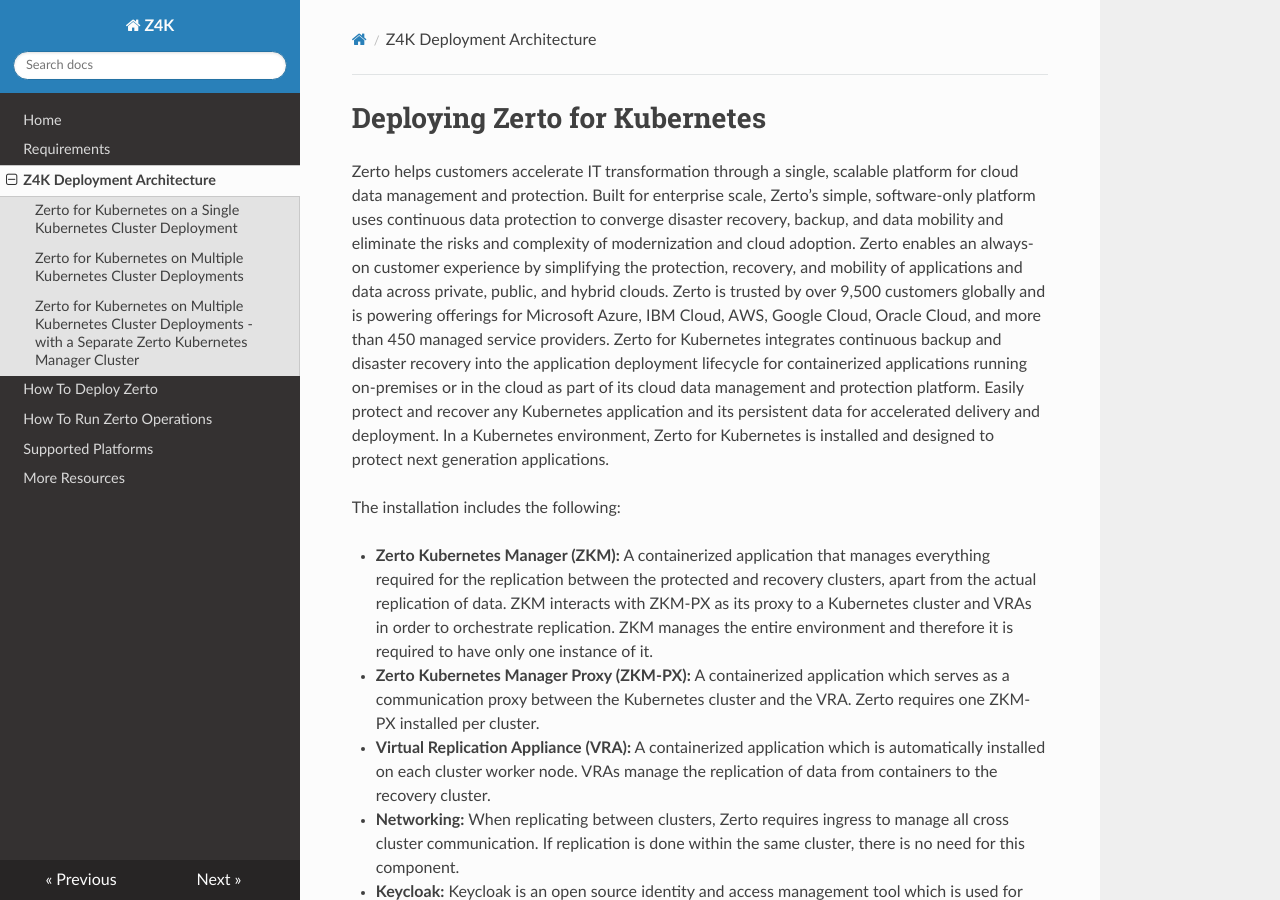
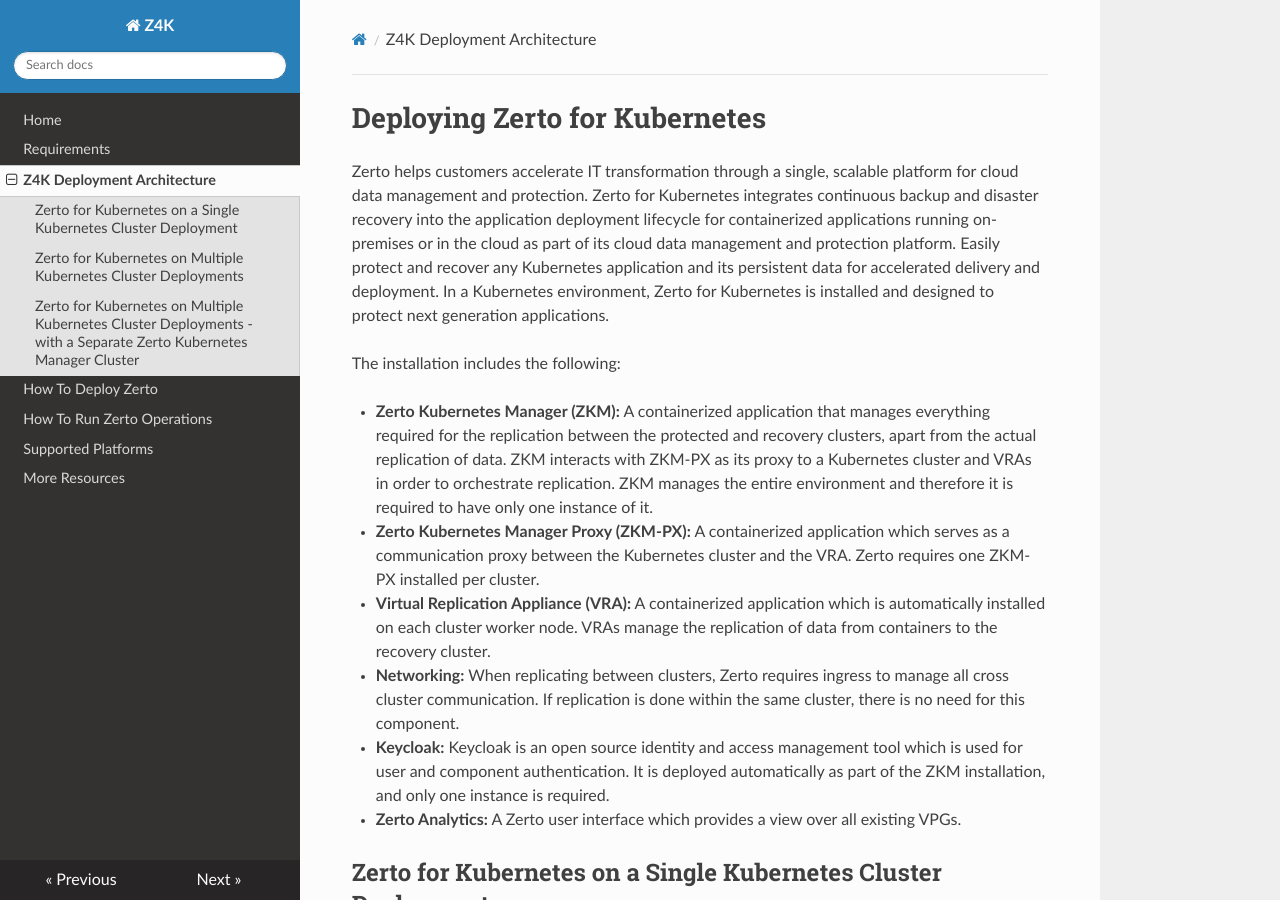
Before and after one commit to ZertoPublic/Z4K, an MkDocs documentation site: the page built from docs/DeployingZertoForK8S.md, in a window 1280 px wide and 900 px high. Built offline with MkDocs 1.6.1, drawn with Linux system fonts in a browser that asks for light colours; nearby versions of some CDN libraries.

Commit message:
Update DeployingZertoForK8S.md
Removed a lot of marketing content for brevity and clarity

```diff
--- a/docs/DeployingZertoForK8S.md
+++ b/docs/DeployingZertoForK8S.md
@@ -1,6 +1,6 @@
 # Deploying Zerto for Kubernetes
 
-Zerto helps customers accelerate IT transformation through a single, scalable platform for cloud data management and protection. Built for enterprise scale, Zerto’s simple, software-only platform uses continuous data protection to converge disaster recovery, backup, and data mobility and eliminate the risks and complexity of modernization and cloud adoption. Zerto enables an always-on customer experience by simplifying the protection, recovery, and mobility of applications and data across private, public, and hybrid clouds. Zerto is trusted by over 9,500 customers globally and is powering offerings for Microsoft Azure, IBM Cloud, AWS, Google Cloud, Oracle Cloud, and more than 450 managed service providers.
+Zerto helps customers accelerate IT transformation through a single, scalable platform for cloud data management and protection.
 Zerto for Kubernetes integrates continuous backup and disaster recovery into the application deployment lifecycle for containerized applications running on-premises or in the cloud as part of its cloud data management and protection platform. Easily protect and recover any Kubernetes application and its persistent data for accelerated delivery and deployment.
 In a Kubernetes environment, Zerto for Kubernetes is installed and designed to protect next generation applications.
 
```
